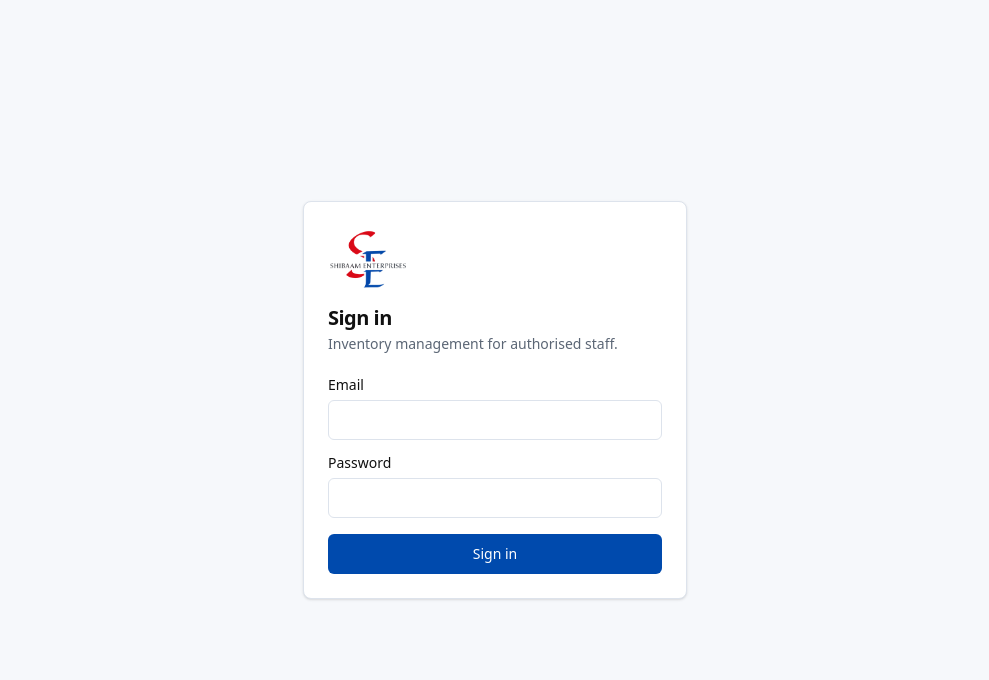
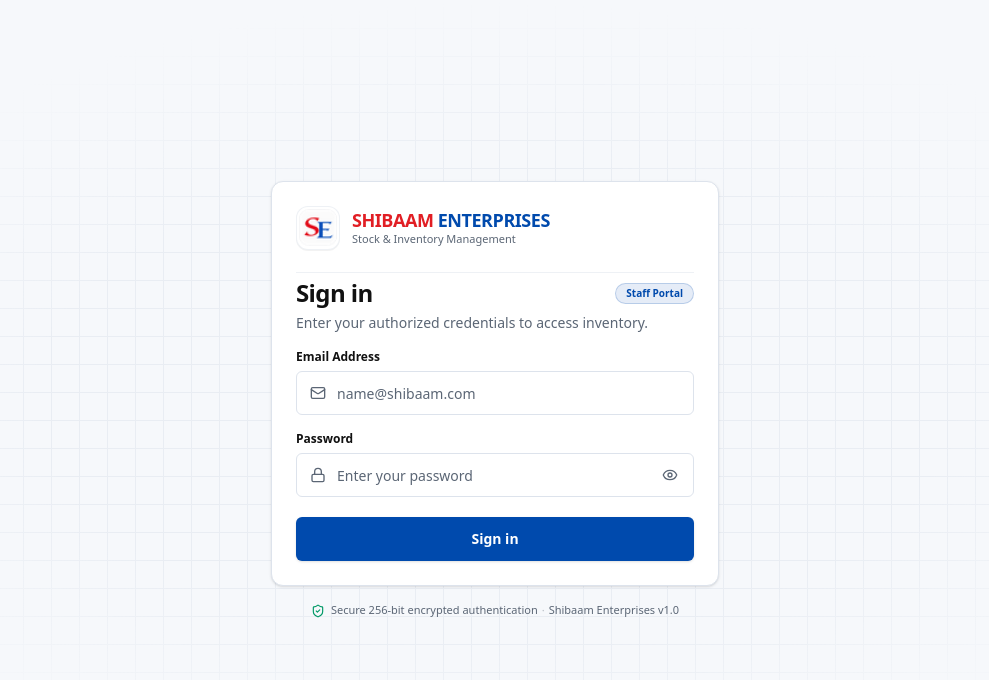
Before and after one commit to shibaam53/shibaam-inv, a React (Vite) app: page /login in a window 1280 px wide. Shown: the top 680 px of the page, without its empty margins (145-1134 px from the left). Built offline with nearby package versions, Linux system fonts and the light colour scheme; no server answers.

Commit message:
UI/UX: login page.

```diff
--- a/src/app/pages/LoginPage.tsx
+++ b/src/app/pages/LoginPage.tsx
@@ -3,6 +3,15 @@ import { Navigate, useLocation, useNavigate } from "react-router-dom";
 import { useForm } from "react-hook-form";
 import { zodResolver } from "@hookform/resolvers/zod";
 import { z } from "zod";
+import {
+  Mail,
+  Lock,
+  Eye,
+  EyeOff,
+  Loader2,
+  ShieldCheck,
+  AlertCircle,
+} from "lucide-react";
 import { Button } from "@/components/ui/button";
 import {
   Card,
@@ -27,7 +36,9 @@ export default function LoginPage() {
   const navigate = useNavigate();
   const location = useLocation();
   const [error, setError] = useState<string | null>(null);
+  const [showPassword, setShowPassword] = useState(false);
   const formRef = useRef<HTMLFormElement>(null);
+
   const {
     register,
     handleSubmit,
@@ -52,69 +63,161 @@ export default function LoginPage() {
   }
 
   return (
-    <main className="grid min-h-svh place-items-center bg-secondary p-4">
-      <Card className="w-full max-w-sm">
-        <CardHeader className="text-center sm:text-left">
-          <div className="mb-3 flex items-center justify-center sm:justify-start">
+    <main className="relative flex min-h-svh items-center justify-center bg-secondary p-4 pt-[max(1.5rem,env(safe-area-inset-top))] pb-[max(1.5rem,env(safe-area-inset-bottom))] overflow-hidden">
+      {/* Subtle architectural engineering grid matching system theme */}
+      <div
+        className="pointer-events-none absolute inset-0 bg-[linear-gradient(to_right,#dde3ec_1px,transparent_1px),linear-gradient(to_bottom,#dde3ec_1px,transparent_1px)] bg-[size:28px_28px] [mask-image:radial-gradient(ellipse_60%_50%_at_50%_50%,#000_60%,transparent_100%)] opacity-50"
+        aria-hidden="true"
+      />
+
+      <div className="relative z-10 w-full max-w-sm sm:max-w-md space-y-4">
+        <Card className="rounded-xl border border-border bg-card shadow-sm">
+          <CardHeader className="space-y-4 pb-4">
+            {/* Brand Logo & Title */}
+            <div className="flex items-center gap-3">
               <img
-              src="/logo.png"
+                src="/logo-icon.png"
                 alt="Shibaam Enterprises"
-              className="h-16 w-auto object-contain"
+                className="h-11 w-11 shrink-0 rounded-xl object-contain shadow-2xs border border-border/50 p-0.5 bg-white"
               />
+              <div className="flex flex-col text-left">
+                <span className="text-base sm:text-lg font-black tracking-tight leading-tight">
+                  <span className="text-brand-red">SHIBAAM</span>{" "}
+                  <span className="text-brand-blue">ENTERPRISES</span>
+                </span>
+                <span className="text-[11px] font-medium text-muted-foreground">
+                  Stock &amp; Inventory Management
+                </span>
               </div>
-          <CardTitle>Sign in</CardTitle>
-          <CardDescription>
-            Inventory management for authorised staff.
+            </div>
+
+            {/* Header Titles */}
+            <div className="space-y-1 pt-1 border-t border-border/50">
+              <div className="flex items-center justify-between gap-2">
+                <CardTitle className="text-xl sm:text-2xl font-bold tracking-tight text-foreground">
+                  Sign in
+                </CardTitle>
+                <span className="rounded-full bg-brand-blue/10 px-2.5 py-0.5 text-[10px] font-semibold text-brand-blue border border-brand-blue/20">
+                  Staff Portal
+                </span>
+              </div>
+              <CardDescription className="text-xs sm:text-sm text-muted-foreground">
+                Enter your authorized credentials to access inventory.
               </CardDescription>
+            </div>
           </CardHeader>
-        <CardContent>
+
+          <CardContent className="pt-0">
             <form
               ref={formRef}
               onSubmit={handleSubmit(onSubmit)}
               className="grid gap-4"
               noValidate
             >
-            <div className="grid gap-2">
-              <Label htmlFor="email">Email</Label>
+              {/* Email Input */}
+              <div className="grid gap-1.5">
+                <Label htmlFor="email" className="text-xs font-semibold text-foreground">
+                  Email Address
+                </Label>
+                <div className="relative">
+                  <Mail className="absolute left-3.5 top-1/2 -translate-y-1/2 h-4 w-4 text-muted-foreground pointer-events-none" />
                   <Input
                     id="email"
                     type="email"
+                    placeholder="name@shibaam.com"
                     autoComplete="username"
                     aria-invalid={!!errors.email}
+                    className="h-11 pl-10 text-base sm:text-sm bg-background border-input focus-visible:ring-brand-blue"
                     {...register("email")}
                   />
+                </div>
                 {errors.email && (
-                <p className="text-sm text-destructive" role="alert">
-                  {errors.email.message}
+                  <p className="text-xs text-destructive flex items-center gap-1 mt-0.5" role="alert">
+                    <AlertCircle className="h-3.5 w-3.5 shrink-0" />
+                    <span>{errors.email.message}</span>
                   </p>
                 )}
               </div>
-            <div className="grid gap-2">
-              <Label htmlFor="password">Password</Label>
+
+              {/* Password Input with Visibility Toggle */}
+              <div className="grid gap-1.5">
+                <Label htmlFor="password" className="text-xs font-semibold text-foreground">
+                  Password
+                </Label>
+                <div className="relative">
+                  <Lock className="absolute left-3.5 top-1/2 -translate-y-1/2 h-4 w-4 text-muted-foreground pointer-events-none" />
                   <Input
                     id="password"
-                type="password"
+                    type={showPassword ? "text" : "password"}
+                    placeholder="Enter your password"
                     autoComplete="current-password"
                     aria-invalid={!!errors.password}
+                    className="h-11 pl-10 pr-11 text-base sm:text-sm bg-background border-input focus-visible:ring-brand-blue"
                     {...register("password")}
                   />
+                  <button
+                    type="button"
+                    onClick={() => setShowPassword(!showPassword)}
+                    className="absolute right-2 top-1/2 -translate-y-1/2 p-2 text-muted-foreground hover:text-foreground transition-colors rounded-md focus-visible:outline-none focus-visible:ring-2 focus-visible:ring-brand-blue"
+                    title={showPassword ? "Hide password" : "Show password"}
+                    aria-label={showPassword ? "Hide password" : "Show password"}
+                    tabIndex={-1}
+                  >
+                    {showPassword ? (
+                      <EyeOff className="h-4 w-4" />
+                    ) : (
+                      <Eye className="h-4 w-4" />
+                    )}
+                  </button>
+                </div>
                 {errors.password && (
-                <p className="text-sm text-destructive" role="alert">
-                  {errors.password.message}
+                  <p className="text-xs text-destructive flex items-center gap-1 mt-0.5" role="alert">
+                    <AlertCircle className="h-3.5 w-3.5 shrink-0" />
+                    <span>{errors.password.message}</span>
                   </p>
                 )}
               </div>
+
+              {/* Global Error / Notice Banner */}
               {(error || notice) && (
-              <p className="text-sm text-destructive" role="alert">
-                {error ?? notice}
-              </p>
+                <div
+                  className="rounded-lg bg-destructive/10 border border-destructive/20 p-3 text-xs sm:text-sm text-destructive flex items-start gap-2"
+                  role="alert"
+                >
+                  <AlertCircle className="h-4 w-4 shrink-0 mt-0.5" />
+                  <span>{error ?? notice}</span>
+                </div>
               )}
-            <Button type="submit" disabled={isSubmitting}>
-              {isSubmitting ? "Signing in…" : "Sign in"}
+
+              {/* Submit Button */}
+              <Button
+                type="submit"
+                disabled={isSubmitting}
+                className="h-11 w-full text-sm font-semibold bg-brand-blue hover:bg-blue-700 active:scale-[0.99] text-white transition-all shadow-sm cursor-pointer mt-1"
+              >
+                {isSubmitting ? (
+                  <>
+                    <Loader2 className="mr-2 h-4 w-4 animate-spin" />
+                    Signing in…
+                  </>
+                ) : (
+                  "Sign in"
+                )}
               </Button>
             </form>
           </CardContent>
         </Card>
+
+        {/* Security & System Info Footer */}
+        <div className="flex flex-col sm:flex-row items-center justify-center gap-1 text-[11px] text-muted-foreground font-medium text-center">
+          <div className="flex items-center gap-1.5">
+            <ShieldCheck className="h-3.5 w-3.5 text-emerald-600" />
+            <span>Secure 256-bit encrypted authentication</span>
+          </div>
+          <span className="hidden sm:inline text-muted-foreground/40">·</span>
+          <span>Shibaam Enterprises v1.0</span>
+        </div>
+      </div>
     </main>
   );
 }
```
Lines whose indentation alone changed are shown as unchanged.
